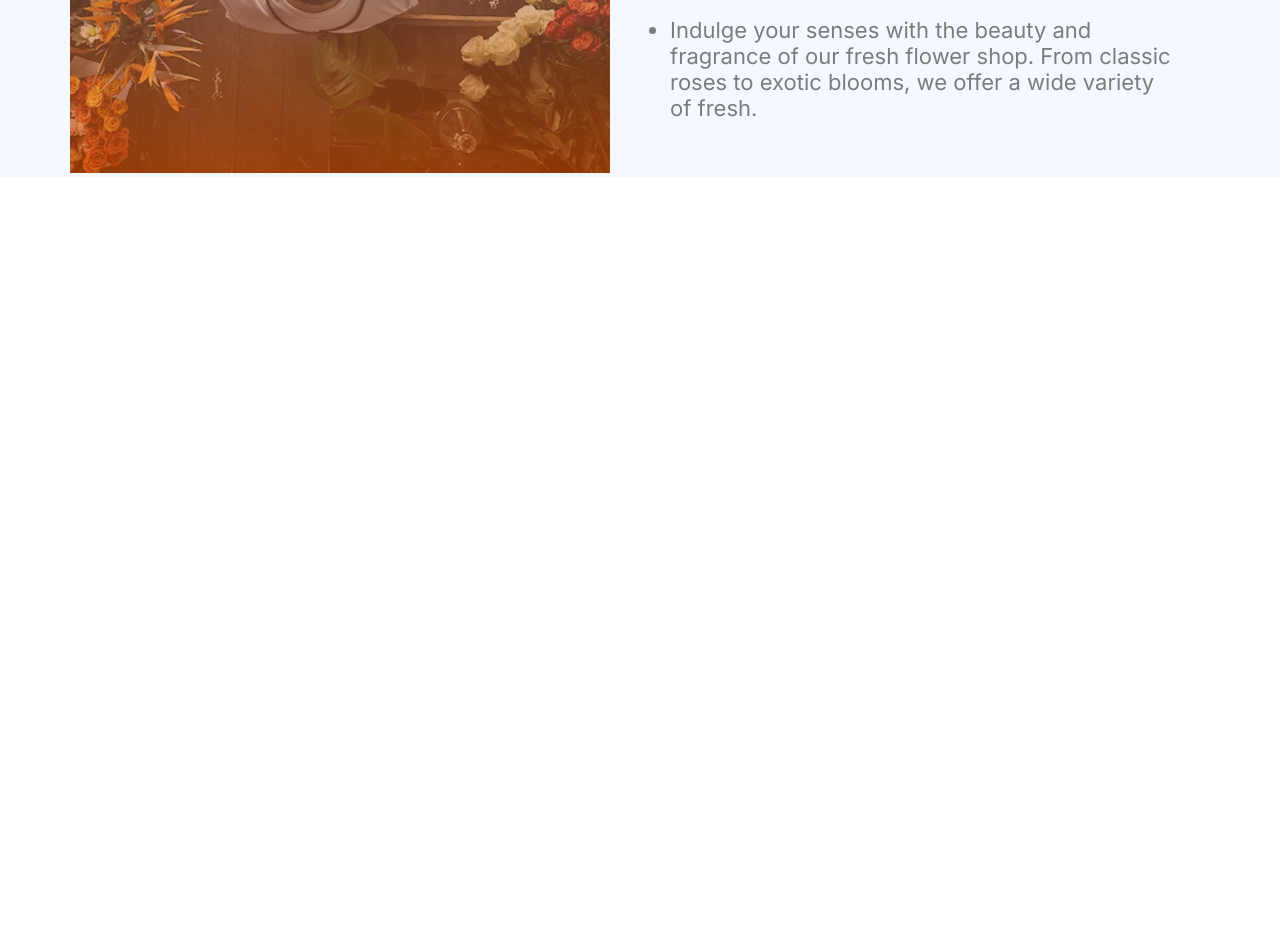
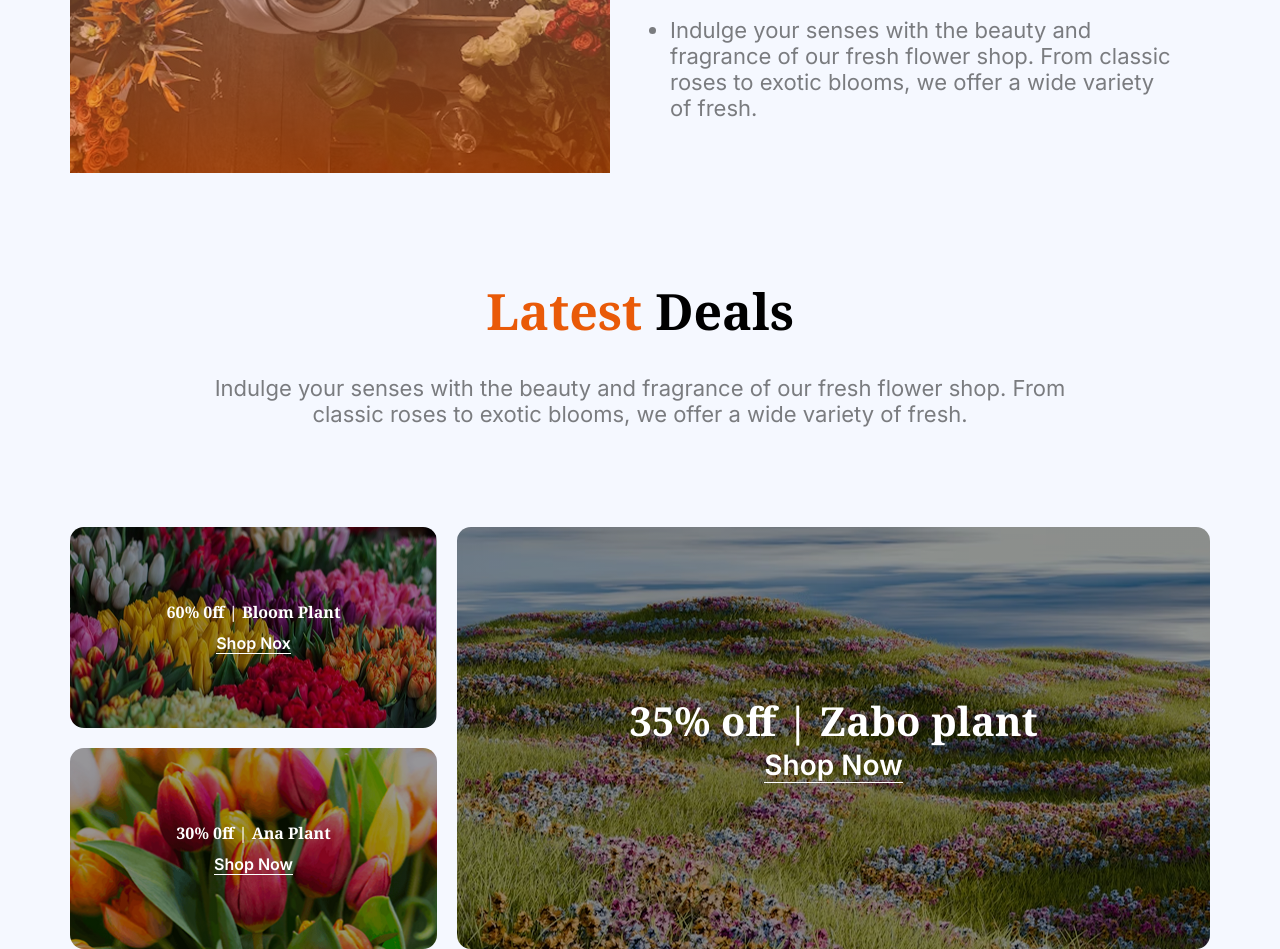
Before and after one commit to RdFaysal/Second-Responsive-Flowers, a plain HTML site: page index.html in a window 1280 px wide. Shown: the part 2363-3312 px from the top of the page. Before the commit the page ends 2640 px from the top, so only its background shows below. Drawn offline with Linux system fonts and the light colour scheme.

Commit message:
flowers deals added

```diff
--- a/index.html
+++ b/index.html
@@ -137,6 +137,33 @@
                 </div>
             </div>
         </section>
+         <!-- deals section  -->
+        <section class="container">
+            <div class="deals-text-parent">
+                <h2 class="heading-text-title deals-text-title"> <span class="heading-color"> Latest </span> Deals </h2>
+                <p class="deals-text-description dark-3"> Indulge your senses with the beauty and fragrance of our fresh flower shop. From classic roses to exotic blooms, we offer a wide variety of fresh. </p>
+            </div>
+            <div class="deals-image-container">
+                <div class="deal-image-left">
+                        <div class="deal-ana-image">
+                         <h4> 60% 0ff | Bloom Plant </h4>
+                         <h5> Shop Nox </h5>
+                       </div>
+                       <div class="deal-bloom-image">
+                        <h4> 30% 0ff | Ana Plant </h4>
+                        <h5> Shop Now </h5>
+                      </div>
+
+                </div>
+               <div class="deal-image-right">
+                 <div class="deal-zabo-image">
+                    <h3> 35% off | Zabo plant </h3>
+                    <h5> Shop Now </h5>
+                 </div>
+               </div>
+            </div>
+
+        </section>
     </main>
     <footer>
 
--- a/styles/style.css
+++ b/styles/style.css
@@ -188,7 +188,7 @@
 
 .flower-badge{
      position: relative;
-    width: 286px;
+    width: 260px;
     height:auto;
 
 
@@ -199,11 +199,115 @@
     height: auto;
     position: absolute;
     left: 350px;
-    top: -100px;
+    top: -120px;
     object-fit: cover;
     z-index: 2;
+}
+/* deals section styles  */
+.deals-text-parent{
+    text-align: center;
+}
+.deals-text-description{
+    font-family:  "Inter", sans-serif;
+    font-size: 22px;
+    max-width: 880px;
+    margin: 30px auto 100px auto;
+
+}
+.deals-image-container{
+    display: flex;
+    justify-content: space-between;
+    gap: 20px;
+}
+.deal-image-left{
+    max-width: 367px;
+    height: 422px;
+    display: flex;
+    flex-direction: column;
+    gap: 20px;
+    flex: 1;
+
+}
+
+.deal-bloom-image{
+    background:linear-gradient(rgba(0, 0, 0, 0.4), rgba(0, 0, 0, 0.4)), url(../assets/deal-ana.png);
+    background-repeat: no-repeat;
+    background-size: cover;
+    background-position: center;
+    width: 100%;
+    height: 50%;
+    flex: 1;
+    border-radius: 14px;
+    display: flex;
+    flex-direction: column;
+    justify-content: center;
+    align-items: center;
+
+}
+.deal-ana-image{
+    background: linear-gradient(rgba(0, 0, 0, 0.4), rgba(0, 0, 0, 0.4)), url(../assets/deal-bloom.png);
+    background-repeat: no-repeat;
+    background-size: cover;
+    background-position: center;
+    width: 100%;
+    height: 50%;
+   flex: 1;
+   border-radius: 14px;
+   display: flex;
+   flex-direction: column;
+    justify-content: center;
+    align-items: center;
+}
+
+.deal-ana-image h4,
+.deal-bloom-image h4{
+    color: white;
+    font-weight: 700;
+    font-family: "Noto Serif", serif;
+    margin-bottom: 10px;
+}
+.deal-ana-image h5,
+.deal-bloom-image h5{
+    font-family:  "Inter", sans-serif;
+    font-size: 16px;
+    font-weight: 600;
+    color: white;
+    border-bottom: 1px solid white;
+
+}
 
 
+.deal-image-right{
+    max-width: 753px;
+    height: 422px;
+    flex: 1;
+
+}
+.deal-zabo-image{
+    background:linear-gradient(rgba(0, 0, 0, 0.4), rgba(0, 0, 0, 0.4)),url(../assets/deal-zabo.png);
+    background-repeat: no-repeat;
+    background-size: cover;
+    background-position: center;
+    width: 100%;
+    height: 100%;
+    border-radius: 14px;
+    display: flex;
+    flex-direction: column;
+    justify-content: center;
+    align-items: center;
+}
+.deal-zabo-image h3{
+    font-family: "Noto Serif", serif;
+    font-size: 40px;
+    font-weight: 700;
+    color: white;
+}
+.deal-zabo-image h5{
+     font-family:  "Inter", sans-serif;
+    font-size: 28px;
+    font-weight: 600;
+    color: white;
+    border-bottom: 1px solid white;
 }
 
 @media screen and (max-width: 576px)
@@ -226,7 +330,8 @@
     font-size: 24px;
 }
 .banner-description,
-.flower-plants-text-parent li{
+.flower-plants-text-parent li,
+.deals-text-description{
     font-size: 14px;
 }
 
@@ -259,5 +364,35 @@
     gap: 30px;
     margin: 40px 16px;
 }
+/* flower image style  */
+.deals-text-description{
+    margin: 20px auto 40px auto;
+}
+.deals-image-container{
+    flex-direction: column;
 
 }
+.deal-image-left{
+    max-width: 100%;
+    min-height: 580px;
+    flex: 1;
+}
+
+.deal-image-right{
+   max-width: 100%;
+   flex: 1;
+}
+.deal-zabo-image{
+    padding: 110px 60px;
+}
+.deal-zabo-image h3{
+    font-size: 20px;
+    margin-bottom: 10px;
+
+
+}
+.deal-zabo-image h5{
+    font-size: 16px;
+}
+
+}
```
